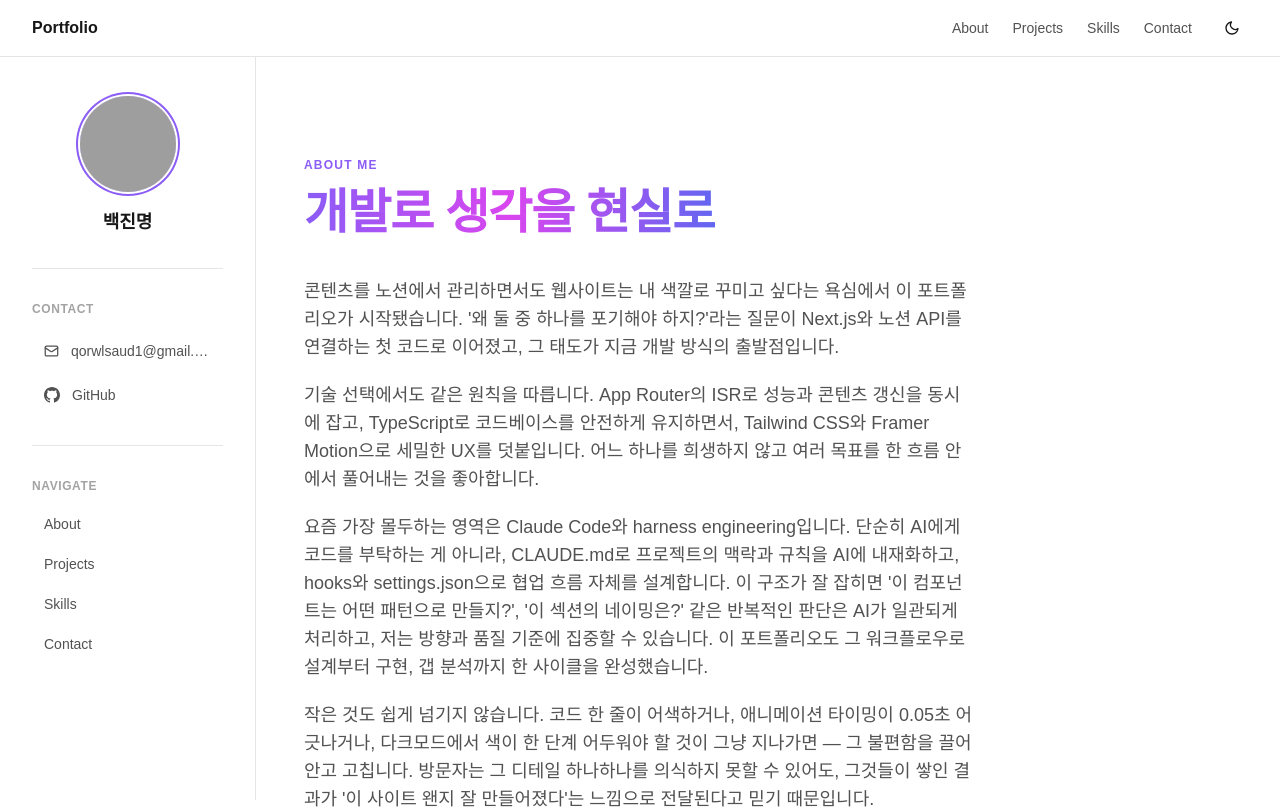
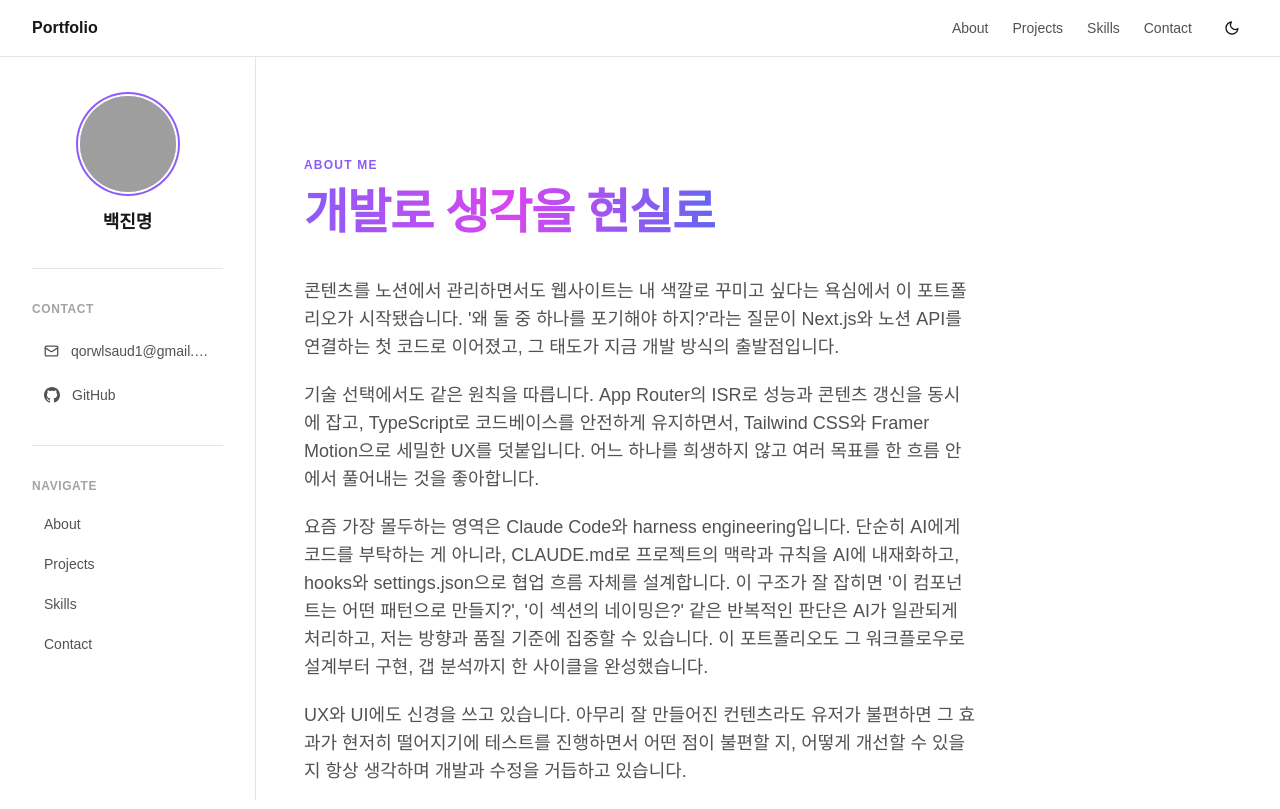
Before and after one commit to Mikang-K/Notion-Powered-Portfolio, a Next.js app: page / in a window 1280 px wide. Shown: the top 809 px of the page. Built offline with nearby package versions, Linux system fonts and the light colour scheme; grey boxes are pictures that could not be loaded; a web font is replaced by a local one; what notion-client would draw is missing.

Commit message:
소개 문구 2차 수정

```diff
--- a/components/AboutMe.tsx
+++ b/components/AboutMe.tsx
@@ -10,7 +10,7 @@ const ABOUT_CONFIG = {
     "콘텐츠를 노션에서 관리하면서도 웹사이트는 내 색깔로 꾸미고 싶다는 욕심에서 이 포트폴리오가 시작됐습니다. '왜 둘 중 하나를 포기해야 하지?'라는 질문이 Next.js와 노션 API를 연결하는 첫 코드로 이어졌고, 그 태도가 지금 개발 방식의 출발점입니다.",
     "기술 선택에서도 같은 원칙을 따릅니다. App Router의 ISR로 성능과 콘텐츠 갱신을 동시에 잡고, TypeScript로 코드베이스를 안전하게 유지하면서, Tailwind CSS와 Framer Motion으로 세밀한 UX를 덧붙입니다. 어느 하나를 희생하지 않고 여러 목표를 한 흐름 안에서 풀어내는 것을 좋아합니다.",
     "요즘 가장 몰두하는 영역은 Claude Code와 harness engineering입니다. 단순히 AI에게 코드를 부탁하는 게 아니라, CLAUDE.md로 프로젝트의 맥락과 규칙을 AI에 내재화하고, hooks와 settings.json으로 협업 흐름 자체를 설계합니다. 이 구조가 잘 잡히면 '이 컴포넌트는 어떤 패턴으로 만들지?', '이 섹션의 네이밍은?' 같은 반복적인 판단은 AI가 일관되게 처리하고, 저는 방향과 품질 기준에 집중할 수 있습니다. 이 포트폴리오도 그 워크플로우로 설계부터 구현, 갭 분석까지 한 사이클을 완성했습니다.",
-    "작은 것도 쉽게 넘기지 않습니다. 코드 한 줄이 어색하거나, 애니메이션 타이밍이 0.05초 어긋나거나, 다크모드에서 색이 한 단계 어두워야 할 것이 그냥 지나가면 — 그 불편함을 끌어안고 고칩니다. 방문자는 그 디테일 하나하나를 의식하지 못할 수 있어도, 그것들이 쌓인 결과가 '이 사이트 왠지 잘 만들어졌다'는 느낌으로 전달된다고 믿기 때문입니다.",
+    "UX와 UI에도 신경을 쓰고 있습니다. 아무리 잘 만들어진 컨텐츠라도 유저가 불편하면 그 효과가 현저히 떨어지기에 테스트를 진행하면서 어떤 점이 불편할 지, 어떻게 개선할 수 있을 지 항상 생각하며 개발과 수정을 거듭하고 있습니다.",
   ],
 };
 
```
